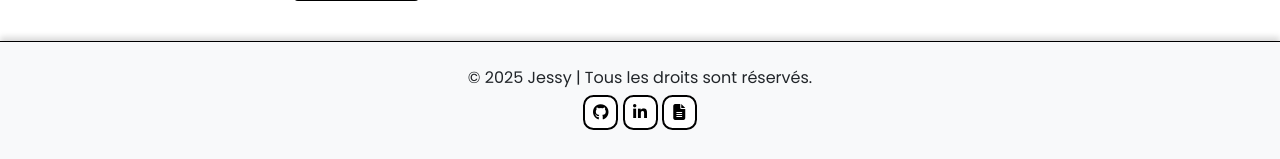
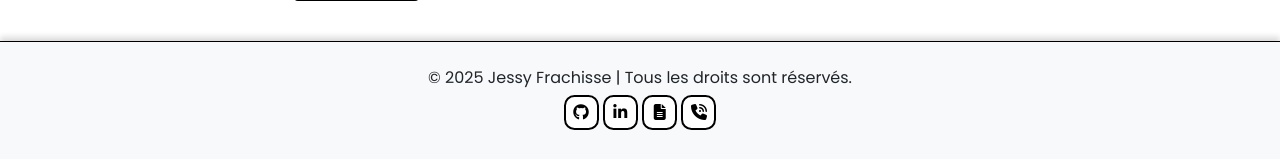
Before and after one commit to TolMen/NewPortfolio, a PHP site: page /portfolio.php in a window 1280 px wide. Shown: the part 1914-2073 px from the top of the page. Run offline with PHP 8.4, Linux system fonts and the light colour scheme.

Commit message:
Added a call me button

```diff
--- a/src/component/footer.php
+++ b/src/component/footer.php
@@ -10,7 +10,7 @@
             date_default_timezone_set("Europe/Paris");
             echo date("Y");
             ?>
-            Jessy | Tous les droits sont réservés. <br />
+            Jessy Frachisse | Tous les droits sont réservés. <br />
         </p>
 
         <!-- Social media and CV links -->
@@ -24,6 +24,7 @@
             <a href="public/assets/files/CVJessy.png" target="_blank" title="CV">
                 <i class="fa-solid fa-file-lines"></i>
             </a>
+            <a href="tel:+33667689169" title="Téléphonez-moi"><i class="fa-solid fa-phone-volume"></i></a>
         </nav>
 
     </div>
```
